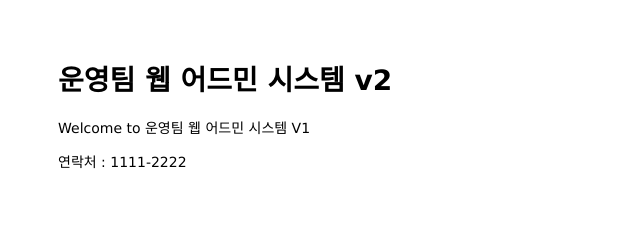
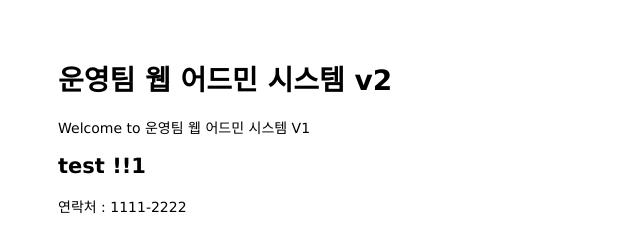
Before and after one commit to jinkyoin/mastering-git-github, a website: page public/index.html in a window 1280 px wide. Shown: the whole page, without its empty margins (0-640 px from the left). Drawn offline with Linux system fonts and the light colour scheme.

Commit message:
메인페이지 수정

```diff
--- a/public/index.html
+++ b/public/index.html
@@ -8,6 +8,7 @@
 <body>
   <h1>운영팀 웹 어드민 시스템 v2</h1>
   <p>Welcome to 운영팀 웹 어드민 시스템 V1</p>
+  <h2> test !!1</h2>
 </body>
 
 <footer>
```
